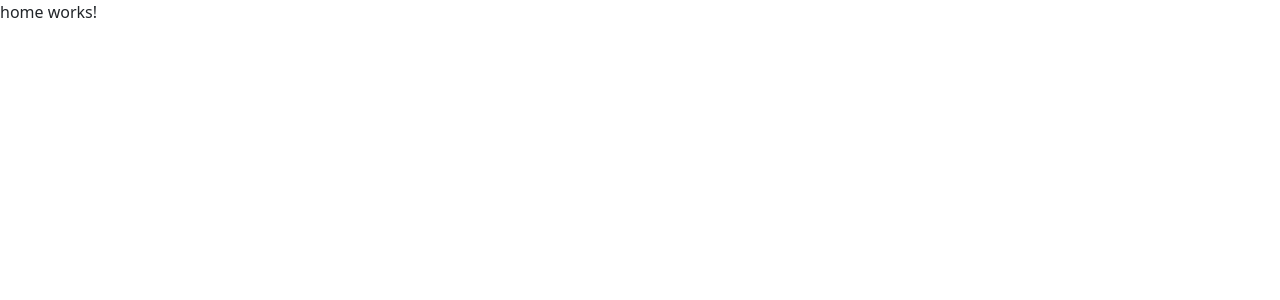
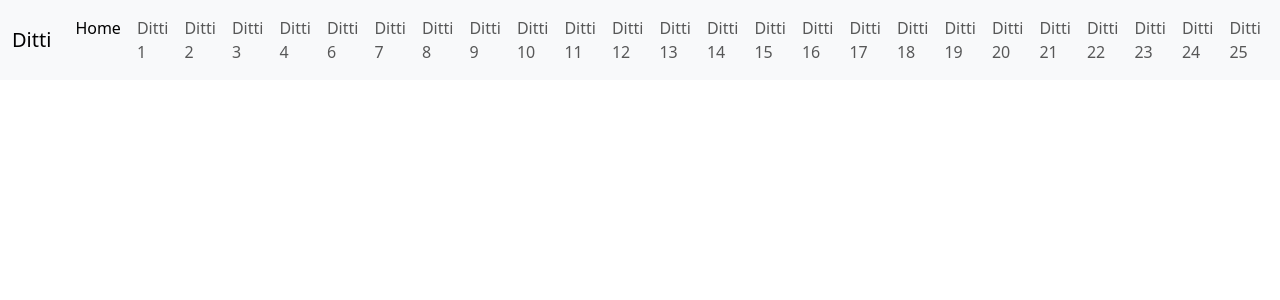
Before and after one commit to mahuloq/Ditto, an Angular app: page /home in a window 1280 px wide. Shown: the top 300 px of the page. Built offline with nearby package versions, Linux system fonts and the light colour scheme.

Commit message:
Got header to appear
Added space for more ditti's to go across the page

```diff
--- a/src/app/home/header/header.component.html
+++ b/src/app/home/header/header.component.html
@@ -1,13 +1,4 @@
-<p>header works!</p>
-<!-- <div>
-  <div class="ditti-headings d-flex flex-nowrap">
-    <div class="order-1 p-2">Ditti 1</div>
-    <div class="order-2 p-2">Ditti 2</div>
-    <div class="order-3 p-2">Ditti 3</div>
-    <div class="order-4 p-2">Ditti 4</div>
-    <div class="order-5 p-2">Ditti 5</div>
-  </div>
-</div> -->
+
 <nav class="navbar navbar-expand-lg bg-body-tertiary">
   <div class="container-fluid">
     <a class="navbar-brand" href="#">Ditti</a>
@@ -32,5 +23,62 @@
           <a class="nav-link" href="#">Ditti 4</a>
         </li>
         <li class="nav-item">
-          <a class="nav-link" href="#">Ditti 5</a>
+          <a class="nav-link" href="#">Ditti 6</a>
         </li>
+        <li class="nav-item">
+          <a class="nav-link" href="#">Ditti 7</a>
+        </li>
+        <li class="nav-item">
+          <a class="nav-link" href="#">Ditti 8</a>
+        </li>
+        <li class="nav-item">
+          <a class="nav-link" href="#">Ditti 9</a>
+        </li>
+        <li class="nav-item">
+          <a class="nav-link" href="#">Ditti 10</a>
+        </li>
+        <li class="nav-item">
+          <a class="nav-link" href="#">Ditti 11</a>
+        </li>
+        <li class="nav-item">
+          <a class="nav-link" href="#">Ditti 12</a>
+        </li>
+        <li class="nav-item">
+          <a class="nav-link" href="#">Ditti 13</a>
+        </li>
+        <li class="nav-item">
+          <a class="nav-link" href="#">Ditti 14</a>
+        </li>
+        <li class="nav-item">
+          <a class="nav-link" href="#">Ditti 15</a>
+        </li>
+        <li class="nav-item">
+          <a class="nav-link" href="#">Ditti 16</a>
+        </li>
+        <li class="nav-item">
+          <a class="nav-link" href="#">Ditti 17</a>
+        </li>
+        <li class="nav-item">
+          <a class="nav-link" href="#">Ditti 18</a>
+        </li>
+        <li class="nav-item">
+          <a class="nav-link" href="#">Ditti 19</a>
+        </li>
+        <li class="nav-item">
+          <a class="nav-link" href="#">Ditti 20</a>
+        </li>
+        <li class="nav-item">
+          <a class="nav-link" href="#">Ditti 21</a>
+        </li>
+        <li class="nav-item">
+          <a class="nav-link" href="#">Ditti 22</a>
+        </li>
+        <li class="nav-item">
+          <a class="nav-link" href="#">Ditti 23</a>
+        </li>
+        <li class="nav-item">
+          <a class="nav-link" href="#">Ditti 24</a>
+        </li>
+        <li class="nav-item">
+          <a class="nav-link" href="#">Ditti 25</a>
+        </li>
--- a/src/app/home/home.component.html
+++ b/src/app/home/home.component.html
@@ -1,5 +1,5 @@
-<p>home works!</p>
+
 <div>
-
+<app-header></app-header>
 
 </div>
```
